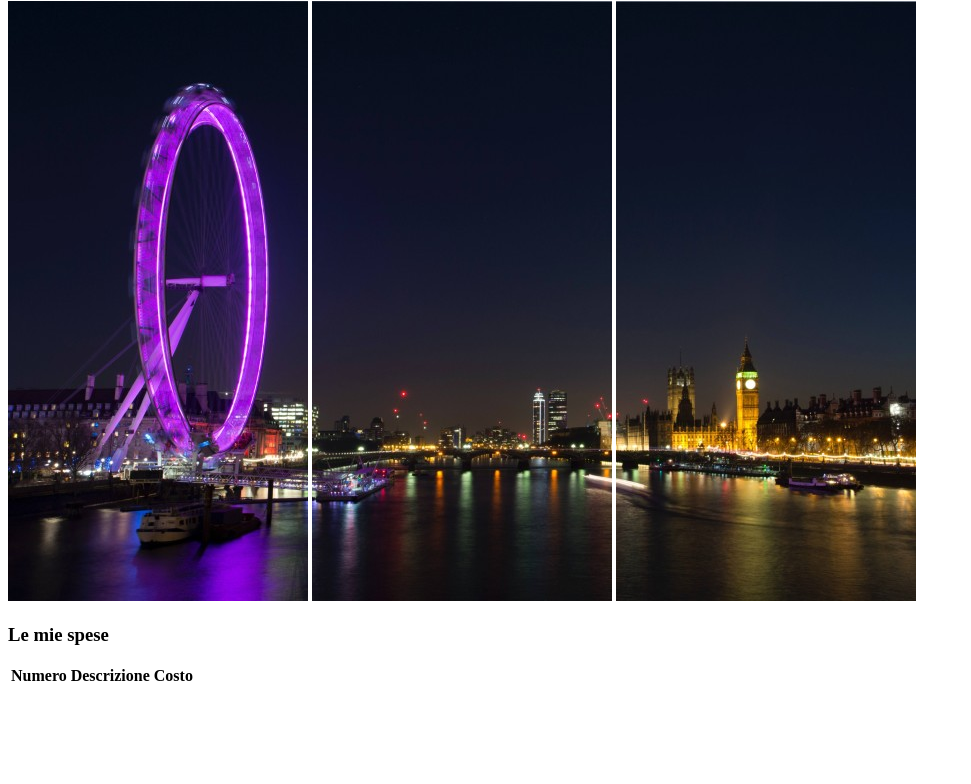
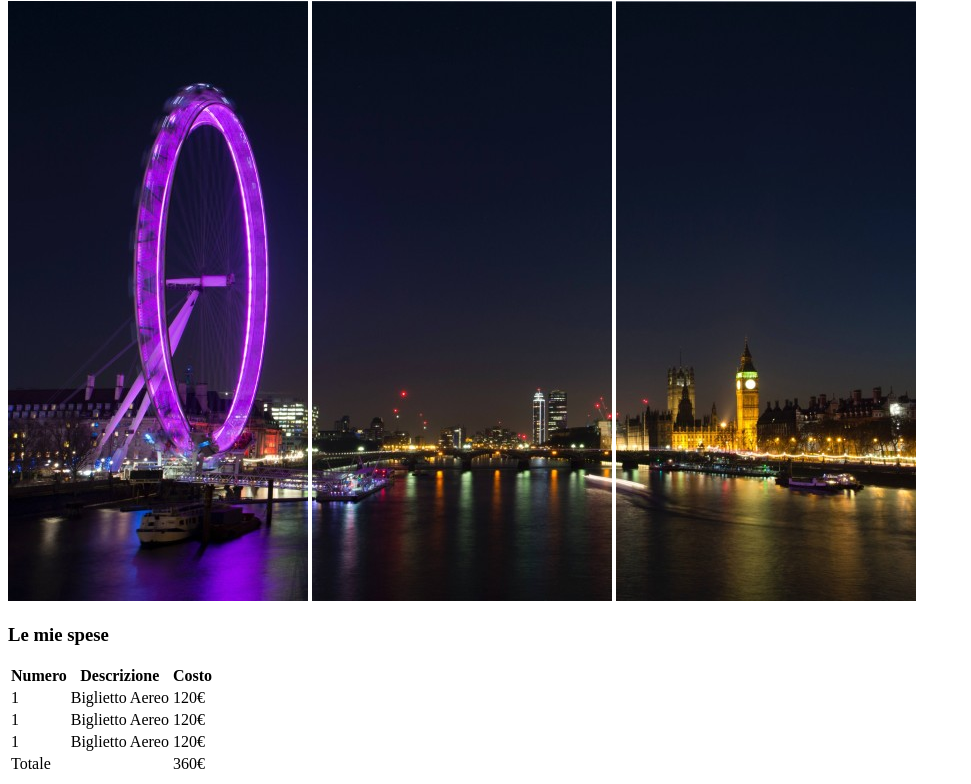
Before and after one commit to RosaD97/html-london-trip, a plain HTML site: page index.html in a window 1280 px wide. Shown: the part 79-863 px from the top of the page, without its empty margins (0-971 px from the left). Before the commit the page ends 800 px from the top, so only its background shows below. Drawn offline with Linux system fonts and the light colour scheme.

Commit message:
corpo tabella

```diff
--- a/index.html
+++ b/index.html
@@ -27,8 +27,32 @@
                     <th><strong>Costo</strong></th>
                 </tr>
             </thead>
-            <!-- /Intestazione tabella -->
-
+            <!--/ Intestazione tabella -->
+            <!-- Corpo della tabella -->
+            <tbody>
+                <tr>
+                    <td>1</td>
+                    <td>Biglietto Aereo</td>
+                    <td>120€</td>
+                </tr>
+                <tr>
+                    <td>1</td>
+                    <td>Biglietto Aereo</td>
+                    <td>120€</td>
+                </tr>
+                <tr>
+                    <td>1</td>
+                    <td>Biglietto Aereo</td>
+                    <td>120€</td>
+                </tr>
+            </tbody>
+            <tfoot>
+                <tr>
+                    <td colspan="2">Totale</td>
+                    <td colspan="2">360€</td>
+                </tr>
+            </tfoot>
+            <!--/Corpo della tabella -->
         </table>
     </section>
 </body>
```
